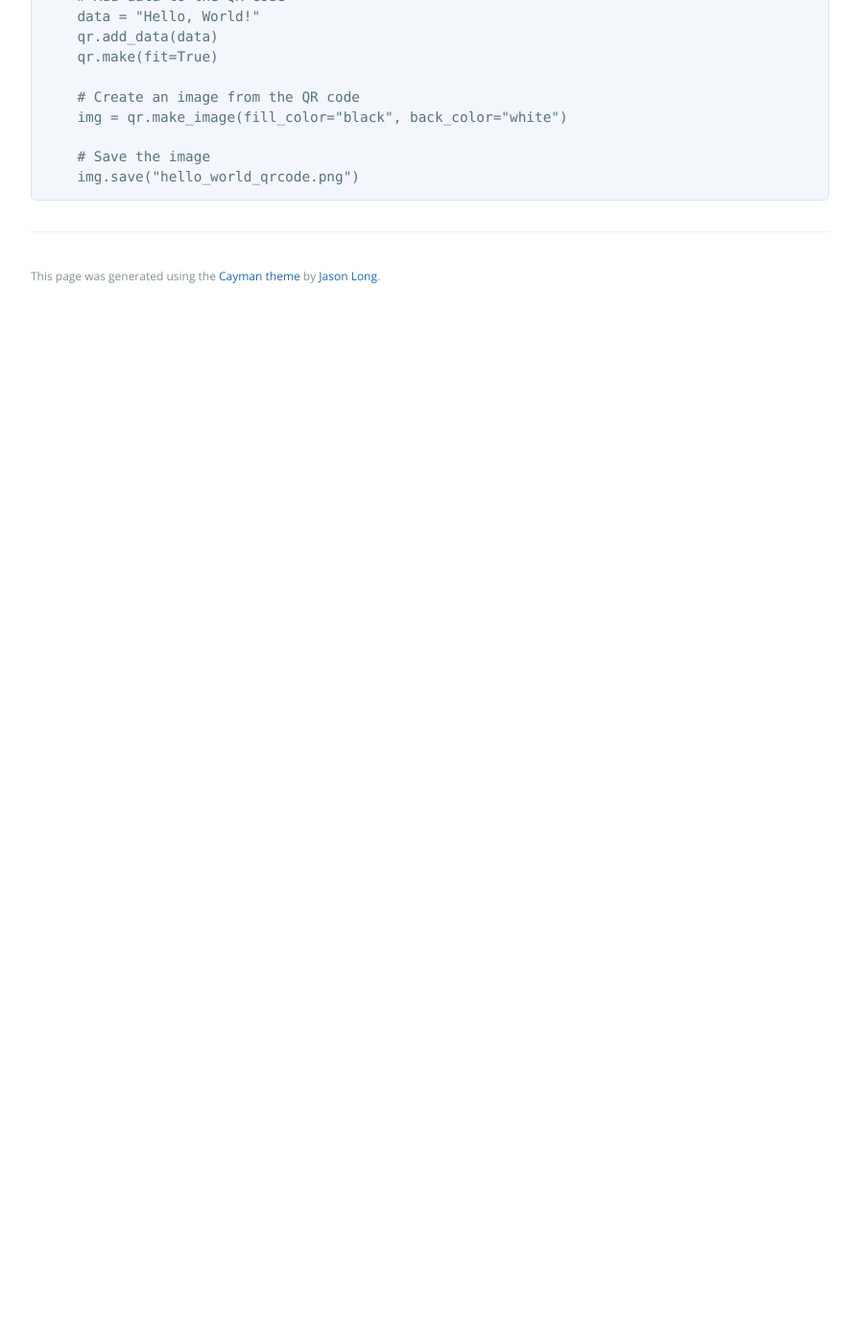
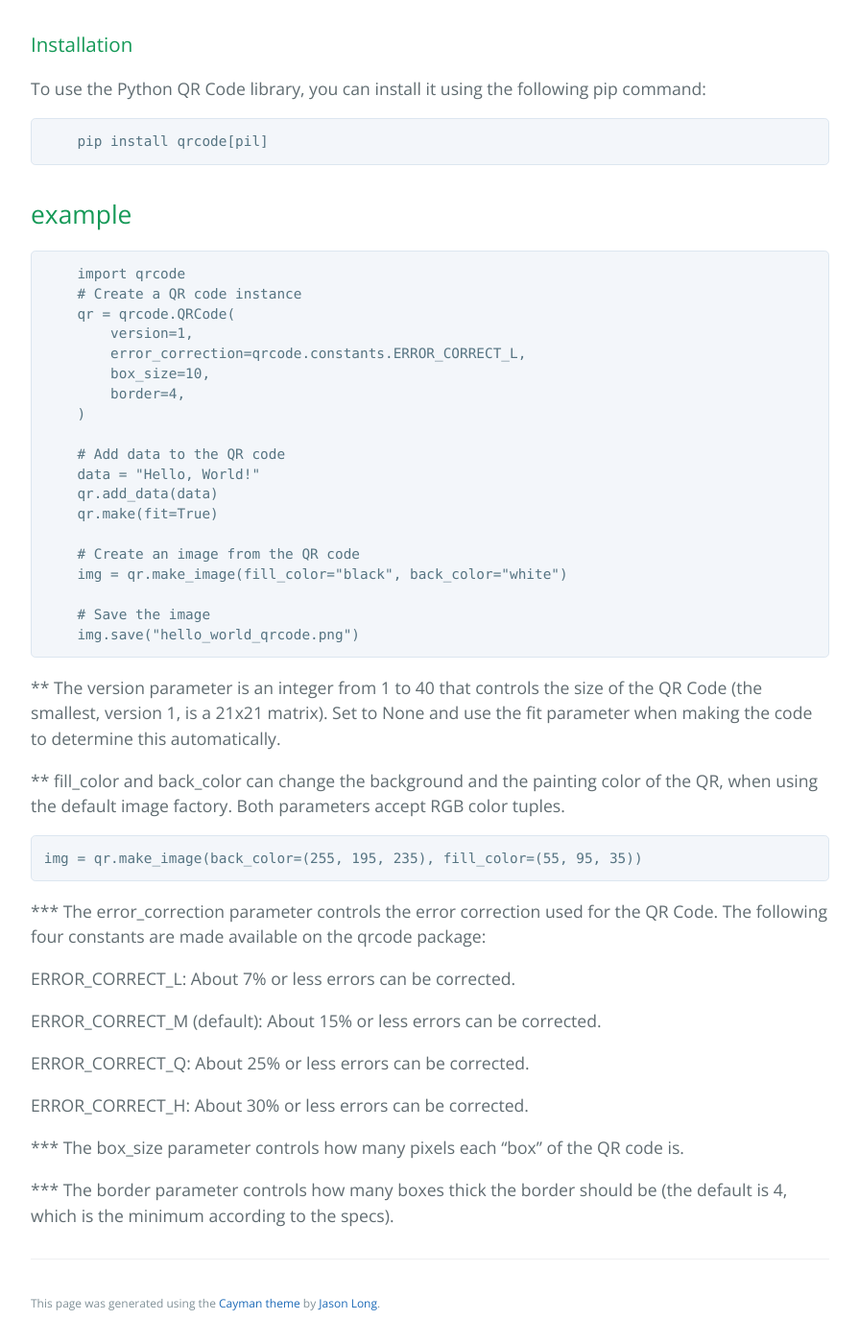
Before and after one commit to learning-software-engineering/learning-software-engineering.github.io, a Jekyll site: the page built from Topics/Tech_Stacks/QRcode.md, in a window 1280 px wide and 1400 px high, scrolled down 2021 px. Shown: the whole window at 96% size, without its empty margins (192-1087 px from the left). Built offline with Jekyll 4.4.1, drawn with Linux system fonts in a browser that asks for light colours; our own code applies the rules of GitHub Pages for plain Markdown files; before the commit the page ends 2351 px from its top, so only the background shows below that; some of the changed text lies outside the part shown.

Commit message:
add explaination of example and benefit

````diff
--- a/Topics/Tech_Stacks/QRcode.md
+++ b/Topics/Tech_Stacks/QRcode.md
@@ -13,6 +13,17 @@ This document provides introduction to QRcode with guidelines and examples to cr
 ## What is QRcode?
 <a id='what-is-QRcode'></a>
 **quick-response code (QRcode)** is is a type of two-dimensional matrix barcode, which can be read by an imaging device, such as a camera, and processed using Reed–Solomon error correction until the image can be appropriately interpreted. The required data are then extracted from patterns that are present in both the horizontal and the vertical components of the QR image.
+
+### Benifit of using QRcode
+
+** Integrating QR codes into web application development can offer various benefits, depending on the specific use case. Here are some advantages:
+
+*** Efficient Data Transfer: QR codes can efficiently encode data, making them a quick and effective way to transfer information. This is especially useful for mobile devices where typing or manual input may be cumbersome.
+
+*** Enhanced User Experience: QR codes provide a seamless and user-friendly way to connect physical and digital experiences. Users can quickly scan a code to access information, download an app, or navigate to a specific URL without typing.
+
+*** Contactless Transactions: In scenarios where contactless transactions are essential (e.g., payments, ticketing), QR codes can facilitate secure and convenient exchanges between users and the web application.
+Error Detection and Correction: QR codes have built-in error correction capabilities, allowing for reliable data retrieval even if the code is partially damaged or distorted. This ensures a more robust user experience.
 
 
 ## qrcode library
@@ -58,3 +69,25 @@ To use the Python QR Code library, you can install it using the following pip co
 
         # Save the image
         img.save("hello_world_qrcode.png")
+
+** The version parameter is an integer from 1 to 40 that controls the size of the QR Code (the smallest, version 1, is a 21x21 matrix). Set to None and use the fit parameter when making the code to determine this automatically.
+
+** fill_color and back_color can change the background and the painting color of the QR, when using the default image factory. Both parameters accept RGB color tuples.
+
+```
+img = qr.make_image(back_color=(255, 195, 235), fill_color=(55, 95, 35))
+```
+
+*** The error_correction parameter controls the error correction used for the QR Code. The following four constants are made available on the qrcode package:
+
+ERROR_CORRECT_L: About 7% or less errors can be corrected.
+
+ERROR_CORRECT_M (default): About 15% or less errors can be corrected.
+
+ERROR_CORRECT_Q: About 25% or less errors can be corrected.
+
+ERROR_CORRECT_H: About 30% or less errors can be corrected.
+
+*** The box_size parameter controls how many pixels each “box” of the QR code is.
+
+*** The border parameter controls how many boxes thick the border should be (the default is 4, which is the minimum according to the specs).
````
